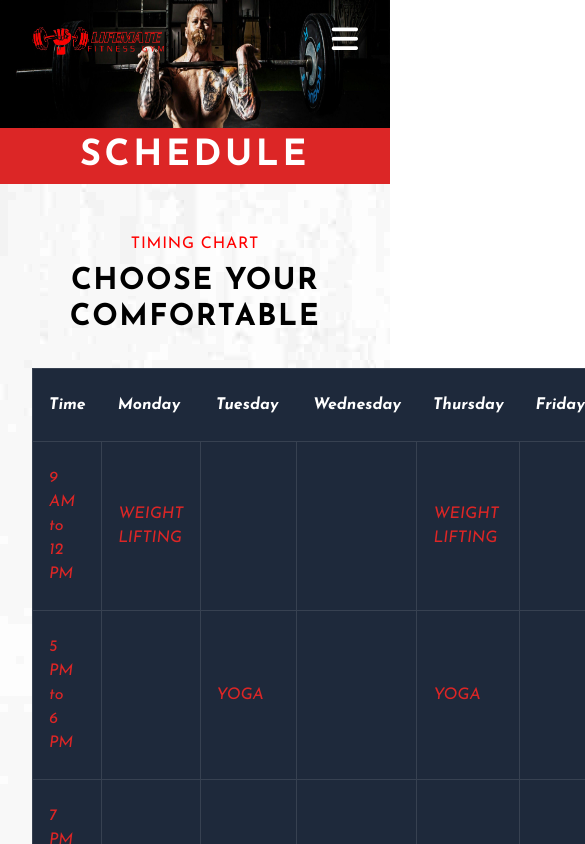
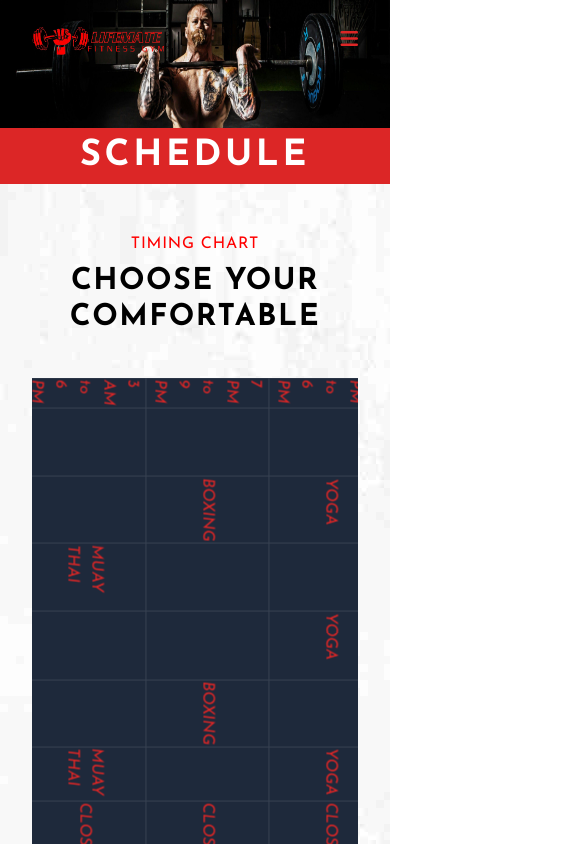
Before and after one commit to muhammadh03/lifemate, a React (Vite) app: page /schedule in a window 390 px wide. Shown: the top 844 px of the page, 585 px wide, since content can reach past the window. Built offline with nearby package versions, Linux system fonts and the light colour scheme.

Commit message:
new update

```diff
--- a/src/Components/Navbar/Navbar.jsx
+++ b/src/Components/Navbar/Navbar.jsx
@@ -1,10 +1,32 @@
 import { Link } from 'react-router-dom';
+import { useEffect, useState } from 'react';
 import logo from '../../assets/logo-3.png';
 
 const Navbar = () => {
+
+    const [isScrolled, setIsScrolled] = useState(false);
+    const [isOpen, setIsOpen] = useState(false);
+
+    const toggleMenu = () => {
+        setIsOpen(!isOpen);
+    }
+
+    useEffect(() => {
+        const handleScroll = () => {
+            const scrollTop = window.scrollY;
+            setIsScrolled(scrollTop > 100);
+        };
+
+        window.addEventListener('scroll', handleScroll)
+        return () => {
+            window.removeEventListener('scroll', handleScroll);
+        }
+    }, []);
+
+
     return (
-    <nav className='w-full fixed top-0 left-0 right-0 z-50 backdrop-blur-none'>
-        <div className='container text-white font-medium text-lg flex justify-between items-center px-8 h-20'>
+        <nav className={`w-full fixed top-0 left-0 right-0 z-50 backdrop-blur-none ${isScrolled ? "bg-black bg-opacity-90" : "bg-transparent"}`}>
+            <div className='relative container text-white font-medium text-lg flex justify-between items-center px-8 h-20'>
                 <div>
                     <img src={logo} alt="logo" className='w-15 h-8 md:w-13 md:h-11 lg:h-16' />
                 </div>
@@ -37,9 +59,62 @@ const Navbar = () => {
                 </button>
 
                 {/* Mobile hamburger Menu section */}
-            <div className='text-xl sm:text-3xl cursor-pointer z-50 lg:hidden'>
-                <i className="fa-solid fa-bars text-3xl"></i>
+                <div className='cursor-pointer z-50 lg:hidden'>
+                    <button onClick={toggleMenu}>
+                    {isOpen ? <i className="fa-solid fa-xmark sm:text-2xl text-red-600"></i> :
+                    <i className="fa-solid fa-bars text-xl sm:text-2xl text-red-600"></i>}
+                    </button>
                 </div>
+
+                {/* Hamburger Menu for Small Screens
+                <div className="lg:hidden">
+                    <button
+                        onClick={toggleMenu}
+                        className="text-white focus:outline-none"
+                    >
+                        <svg
+                            className="w-6 h-6"
+                            fill="none"
+                            stroke="currentColor"
+                            viewBox="0 0 24 24"
+                            xmlns="http://www.w3.org/2000/svg"
+                        >
+                            <path
+                                strokeLinecap="round"
+                                strokeLinejoin="round"
+                                strokeWidth="2"
+                                d={isOpen ? "M6 18L18 6M6 6l12 12" : "M4 6h16M4 12h16M4 18h16"}
+                            ></path>
+                        </svg>
+                    </button>
+                </div> */}
+
+                {/* Mobile Menu */}
+                {isOpen && (
+                    <div className='w-full lg:hidden bg-black bg-opacity-90 absolute top-20 left-0'>
+                        <ul className='flex flex-col items-center p-8 space-y-4'>
+                            <li>
+                                <Link to="/" className='nav-link'>Home</Link>
+                            </li>
+                            <li>
+                                <Link to="/gallery" className='nav-link'>Gallery</Link>
+                            </li>
+                            <li>
+                                <Link to="/pricing" className='nav-link'>Pricing</Link>
+                            </li>
+                            <li>
+                                <Link to="/classes" className='nav-link'>Classes</Link>
+                            </li>
+                            <li>
+                                <Link to="/schedule" className='nav-link'>Schedule</Link>
+                            </li>
+                            <li>
+                                <Link to="/contact" className='nav-link'>Contact</Link>
+                            </li>
+                        </ul>
+                    </div>
+                )
+                }
             </div>
         </nav>
     )
--- a/src/Layout/Contents/Schedule.jsx
+++ b/src/Layout/Contents/Schedule.jsx
@@ -19,59 +19,60 @@ const Schedule = () => {
                             CHOOSE YOUR COMFORTABLE
                         </p>
                     </div>
-                    <table className='table-auto border-collapse border border-gray-700 w-full text-left italic my-8'>
-                        <thead className='bg-slate-800 text-white'>
+                    <div className='overflow-x-auto'>
+                        <table className='transform rotate-90 md:rotate-0 table-auto border-collapse border border-gray-700 w-full text-left italic my-8'>
+                            <thead className='bg-slate-800 text-white text-xs md:text-sm lg:text-base'>
                                 <tr>
-                                <th className='py-6 px-4'>Time</th>
-                                <th className='py-6 px-4'>Monday</th>
-                                <th className='py-6 px-4'>Tuesday</th>
-                                <th className='py-6 px-4'>Wednesday</th>
-                                <th className='py-6 px-4'>Thursday</th>
-                                <th className='py-6 px-4'>Friday</th>
-                                <th className='py-6 px-4'>Saturday</th>
-                                <th className='py-6 px-4'>Sunday</th>
+                                    <th className='md:py-4 md:px-2 lg:py-6 lg:px-4'>Time</th>
+                                    <th className='md:py-4 md:px-2 lg:py-6 lg:px-4'>Monday</th>
+                                    <th className='md:py-4 md:px-2 lg:py-6 lg:px-4'>Tuesday</th>
+                                    <th className='md:py-4 md:px-2 lg:py-6 lg:px-4'>Wednesday</th>
+                                    <th className='md:py-4 md:px-2 lg:py-6 lg:px-4'>Thursday</th>
+                                    <th className='md:py-4 md:px-2 lg:py-6 lg:px-4'>Friday</th>
+                                    <th className='md:py-4 md:px-2 lg:py-6 lg:px-4'>Saturday</th>
+                                    <th className='md:py-4 md:px-2 lg:py-6 lg:px-4'>Sunday</th>
                                 </tr>
                             </thead>
-                        <tbody className='bg-slate-800 text-red-600'>
+                            <tbody className='bg-slate-800 text-red-600 md:text-sm lg:text-base'>
                                 <tr>
-                                <td className='py-6 px-4 border border-gray-700'>9 AM <br />to<br /> 12 PM</td>
-                                <td className='py-6 px-4 border border-gray-700'>WEIGHT LIFTING</td>
-                                <td className='py-6 px-4 border border-gray-700'></td>
-                                <td className='py-6 px-4 border border-gray-700'></td>
-                                <td className='py-6 px-4 border border-gray-700'>WEIGHT LIFTING</td>
-                                <td className='py-6 px-4 border border-gray-700'></td>
-                                <td className='py-6 px-4 border border-gray-700'></td>
-                                <td className='py-6 px-4 border border-gray-700'>CLOSED</td>
+                                    <td className='md:py-4 md:px-2 lg:py-6 lg:px-4 border border-gray-700'>9 AM <br />to<br /> 12 PM</td>
+                                    <td className='md:py-4 md:px-2 lg:py-6 lg:px-4 border border-gray-700'>WEIGHT LIFTING</td>
+                                    <td className='md:py-4 md:px-2 lg:py-6 lg:px-4 border border-gray-700'></td>
+                                    <td className='md:py-4 md:px-2 lg:py-6 lg:px-4 border border-gray-700'></td>
+                                    <td className='md:py-4 md:px-2 lg:py-6 lg:px-4 border border-gray-700'>WEIGHT LIFTING</td>
+                                    <td className='md:py-4 md:px-2 lg:py-6 lg:px-4 border border-gray-700'></td>
+                                    <td className='md:py-4 md:px-2 lg:py-6 lg:px-4 border border-gray-700'></td>
+                                    <td className='md:py-4 md:px-2 lg:py-6 lg:px-4 border border-gray-700'>CLOSED</td>
                                 </tr>
                                 <tr>
-                                <td className='p-6 px-4 border border-gray-700'>5 PM <br />to<br /> 6 PM</td>
-                                <td className='p-6 px-4 border border-gray-700'></td>
-                                <td className='p-6 px-4 border border-gray-700'>YOGA</td>
-                                <td className='p-6 px-4 border border-gray-700'></td>
-                                <td className='p-6 px-4 border border-gray-700'>YOGA</td>
-                                <td className='p-6 px-4 border border-gray-700'></td>
-                                <td className='p-6 px-4 border border-gray-700'>YOGA</td>
-                                <td className='p-6 px-4 border border-gray-700'>CLOSED</td>
+                                    <td className='md:py-4 md:px-2 lg:py-6 lg:px-4 border border-gray-700'>5 PM <br />to<br /> 6 PM</td>
+                                    <td className='md:py-4 md:px-2 lg:py-6 lg:px-4 border border-gray-700'></td>
+                                    <td className='md:py-4 md:px-2 lg:py-6 lg:px-4 border border-gray-700'>YOGA</td>
+                                    <td className='md:py-4 md:px-2 lg:py-6 lg:px-4 border border-gray-700'></td>
+                                    <td className='md:py-4 md:px-2 lg:py-6 lg:px-4 border border-gray-700'>YOGA</td>
+                                    <td className='md:py-4 md:px-2 lg:py-6 lg:px-4 border border-gray-700'></td>
+                                    <td className='md:py-4 md:px-2 lg:py-6 lg:px-4 border border-gray-700'>YOGA</td>
+                                    <td className='md:py-4 md:px-2 lg:py-6 lg:px-4 border border-gray-700'>CLOSED</td>
                                 </tr>
                                 <tr>
-                                <td className='p-6 px-4 border border-gray-700'>7 PM <br />to<br /> 9 PM</td>
-                                <td className='p-6 px-4 border border-gray-700'></td>
-                                <td className='p-6 px-4 border border-gray-700'>BOXING</td>
-                                <td className='p-6 px-4 border border-gray-700'></td>
-                                <td className='p-6 px-4 border border-gray-700'></td>
-                                <td className='p-6 px-4 border border-gray-700'>BOXING</td>
-                                <td className='p-6 px-4 border border-gray-700'></td>
-                                <td className='p-6 px-4 border border-gray-700'>CLOSED</td>
+                                    <td className='md:py-4 md:px-2 lg:py-6 lg:px-4 border border-gray-700'>7 PM <br />to<br /> 9 PM</td>
+                                    <td className='md:py-4 md:px-2 lg:py-6 lg:px-4 border border-gray-700'></td>
+                                    <td className='md:py-4 md:px-2 lg:py-6 lg:px-4 border border-gray-700'>BOXING</td>
+                                    <td className='md:py-4 md:px-2 lg:py-6 lg:px-4 border border-gray-700'></td>
+                                    <td className='md:py-4 md:px-2 lg:py-6 lg:px-4 border border-gray-700'></td>
+                                    <td className='md:py-4 md:px-2 lg:py-6 lg:px-4 border border-gray-700'>BOXING</td>
+                                    <td className='md:py-4 md:px-2 lg:py-6 lg:px-4 border border-gray-700'></td>
+                                    <td className='md:py-4 md:px-2 lg:py-6 lg:px-4 border border-gray-700'>CLOSED</td>
                                 </tr>
                                 <tr>
-                                <td className='py-6 px-4 border border-gray-700'>3 AM <br />to<br /> 6 PM</td>
-                                <td className='py-6 px-4 border border-gray-700'></td>
-                                <td className='py-6 px-4 border border-gray-700'></td>
-                                <td className='py-6 px-4 border border-gray-700'>MUAY THAI</td>
-                                <td className='py-6 px-4 border border-gray-700'></td>
-                                <td className='py-6 px-4 border border-gray-700'></td>
-                                <td className='py-6 px-4 border border-gray-700'>MUAY THAI</td>
-                                <td className='py-6 px-4 border border-gray-700'>CLOSED</td>
+                                    <td className='md:py-4 md:px-2 lg:py-6 lg:px-4 border border-gray-700'>3 AM <br />to<br /> 6 PM</td>
+                                    <td className='md:py-4 md:px-2 lg:py-6 lg:px-4 border border-gray-700'></td>
+                                    <td className='md:py-4 md:px-2 lg:py-6 lg:px-4 border border-gray-700'></td>
+                                    <td className='md:py-4 md:px-2 lg:py-6 lg:px-4 border border-gray-700'>MUAY THAI</td>
+                                    <td className='md:py-4 md:px-2 lg:py-6 lg:px-4 border border-gray-700'></td>
+                                    <td className='md:py-4 md:px-2 lg:py-6 lg:px-4 border border-gray-700'></td>
+                                    <td className='md:py-4 md:px-2 lg:py-6 lg:px-4 border border-gray-700'>MUAY THAI</td>
+                                    <td className='md:py-4 md:px-2 lg:py-6 lg:px-4 border border-gray-700'>CLOSED</td>
                                 </tr>
                                 {/* <tr>
                                 <td className='p-6 px-4 border border-gray-700'>9 AM <br />to<br /> 9 PM</td>
@@ -95,6 +96,7 @@ const Schedule = () => {
                             </tr> */}
                             </tbody>
                         </table>
+                    </div>
                     <div className='pb-8 italic'>
                         <p>
                             Note :-
--- a/src/Layout/Footer.jsx
+++ b/src/Layout/Footer.jsx
@@ -1,3 +1,4 @@
+import { Link } from 'react-router-dom';
 import Logo from '../assets/logo-3.png';
 
 const Footer = () => {
@@ -29,22 +30,22 @@ const Footer = () => {
                     <div className='w-20 border-b-4 border- border-red-500 '></div>
                     <ul className='mt-4'>
                         <li className='mb-3 hover:text-red-500'>
-                            Fitness Classes
+                            <Link to="/classes">Fitness Classes</Link>
                         </li>
                         <li className='mb-3 hover:text-red-500'>
-                            Yoga Classes
+                            <Link to="/classes">Yoga Classes</Link>
                         </li>
                         <li className='mb-3 hover:text-red-500'>
-                            Boxing Classes
+                            <Link to="/classes">Boxing Classes</Link>
                         </li>
                         <li className='mb-3 hover:text-red-500'>
-                            Muaythai Classes
+                            <Link to="/classes">Muaythai Classes</Link>
                         </li>
                         <li className='mb-3 hover:text-red-500'>
-                            Bodybuilding Classes
+                            <Link to="/classes">Bodybuilding Classes</Link>
                         </li>
                         <li className='mb-3 hover:text-red-500'>
-                            Weight Lifting Classes
+                            <Link to="/classes">Weight Lifting Classes</Link>
                         </li>
                     </ul>
                 </div>
```
Lines whose indentation alone changed are shown as unchanged.
